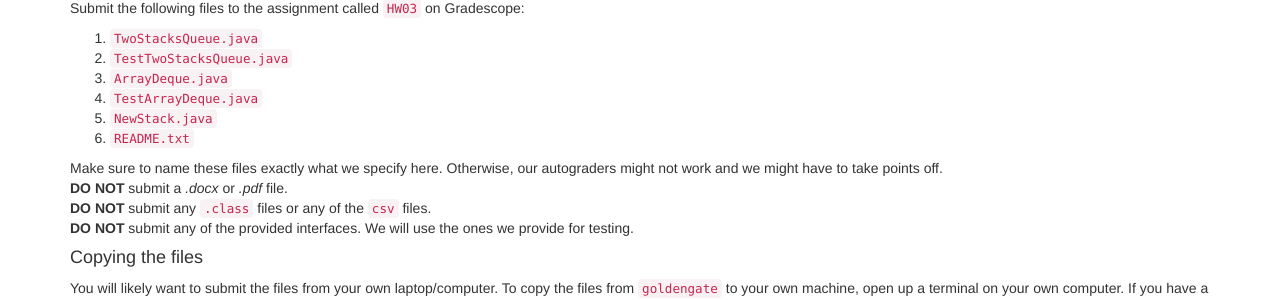
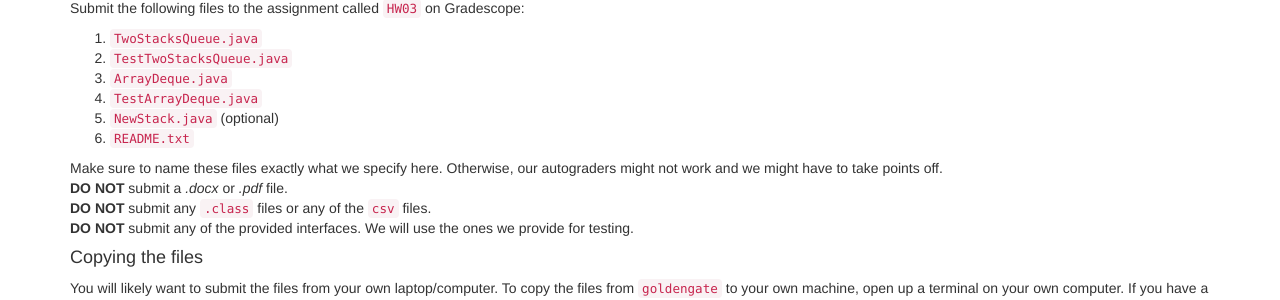
Before and after one commit to kalte0/BMC-CS-151.github.io, a Jekyll site: the page built from hws/HW03.md, in a window 1280 px wide and 900 px high, scrolled down 1192 px. Shown: the part 361-661 px from the top of the window. Built offline with Jekyll 4.4.1, drawn with Linux system fonts in a browser that asks for light colours; nearby versions of some CDN libraries.

Commit message:
Update HW03.md

```diff
--- a/hws/HW03.md
+++ b/hws/HW03.md
@@ -159,9 +159,9 @@ Submit the following files to the assignment called `HW03` on Gradescope:
 1. `TwoStacksQueue.java`
 2. `TestTwoStacksQueue.java`
 3. `ArrayDeque.java`
-3. `TestArrayDeque.java`
-4. `NewStack.java`
-4. `README.txt`
+4. `TestArrayDeque.java`
+5. `NewStack.java` (optional)
+6. `README.txt`
 
 Make sure to name these files exactly what we specify here. Otherwise,
 our autograders might not work and we might have to take points off.
```
